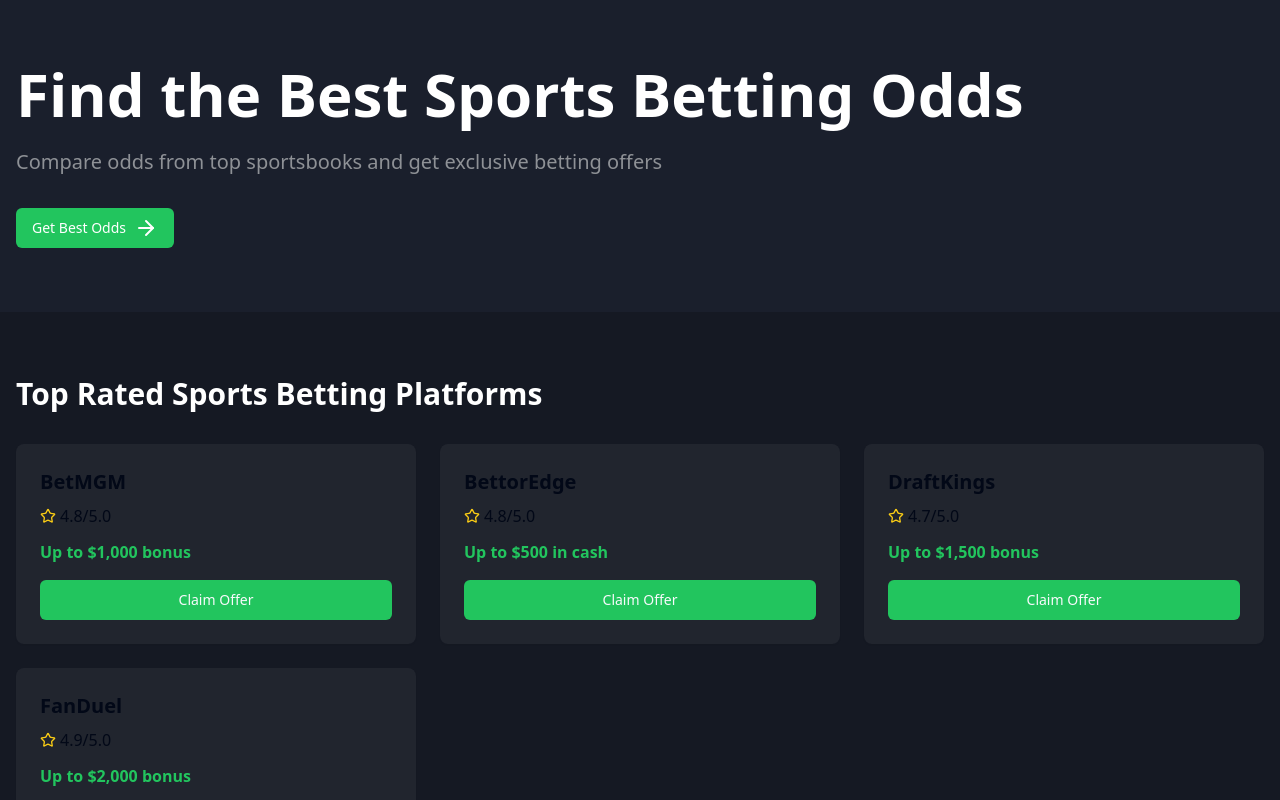
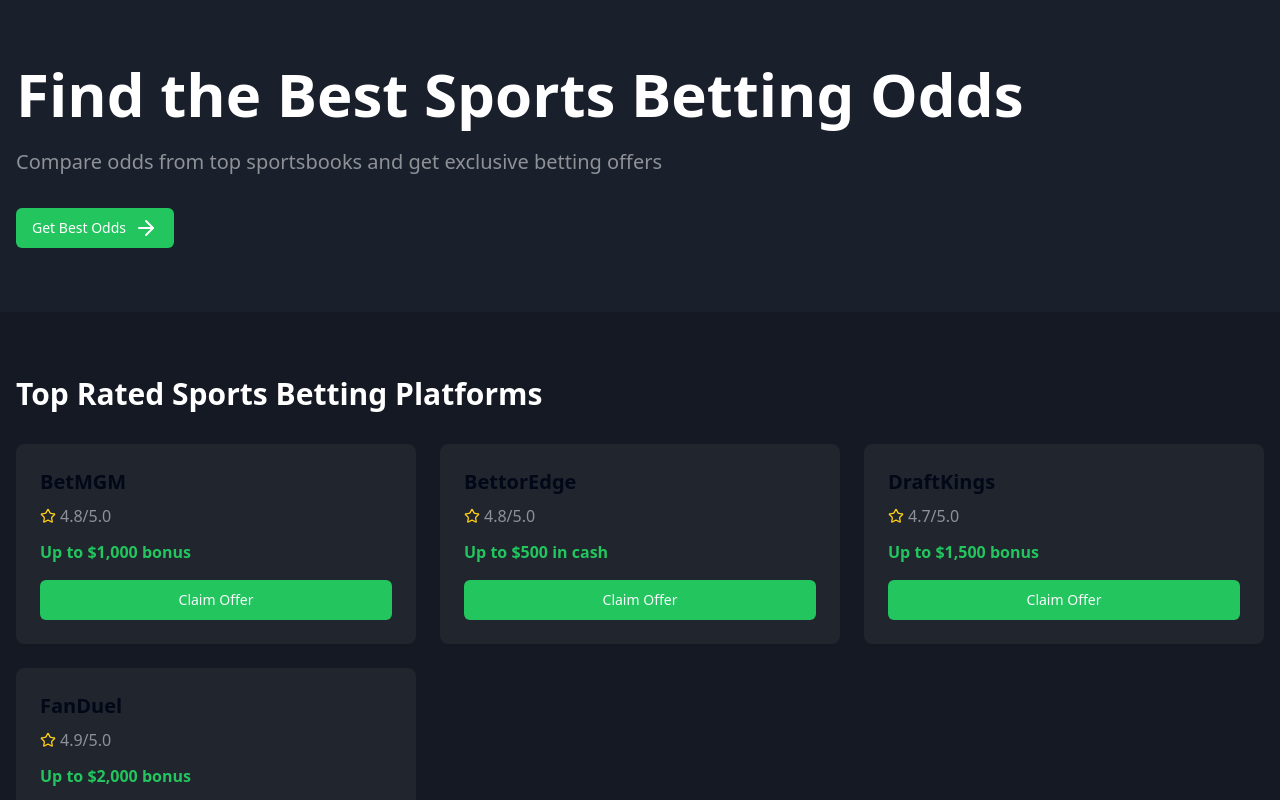
Before and after one commit to gethub1010/best-sports-betting-sites, a React (Vite) app: page / in a window 1280 px wide. Shown: the top 800 px of the page. Built offline with nearby package versions, Linux system fonts and the light colour scheme.

Commit message:
Update affiliate text color
Change the text color of affiliates to light gray for better contrast against the background.
[skip gpt_engineer]

```diff
--- a/src/pages/Index.tsx
+++ b/src/pages/Index.tsx
@@ -48,7 +48,7 @@ const Index = () => {
             ].map((book) => (
               <Card key={book.name} className="bg-white/5 border-0 p-6">
                 <h3 className="text-xl font-bold mb-2">{book.name}</h3>
-                <div className="flex items-center mb-3">
+                <div className="flex items-center mb-3 text-betting-gray">
                   <Star className="text-yellow-400 mr-1" size={16} />
                   <span>{book.rating}/5.0</span>
                 </div>
```
